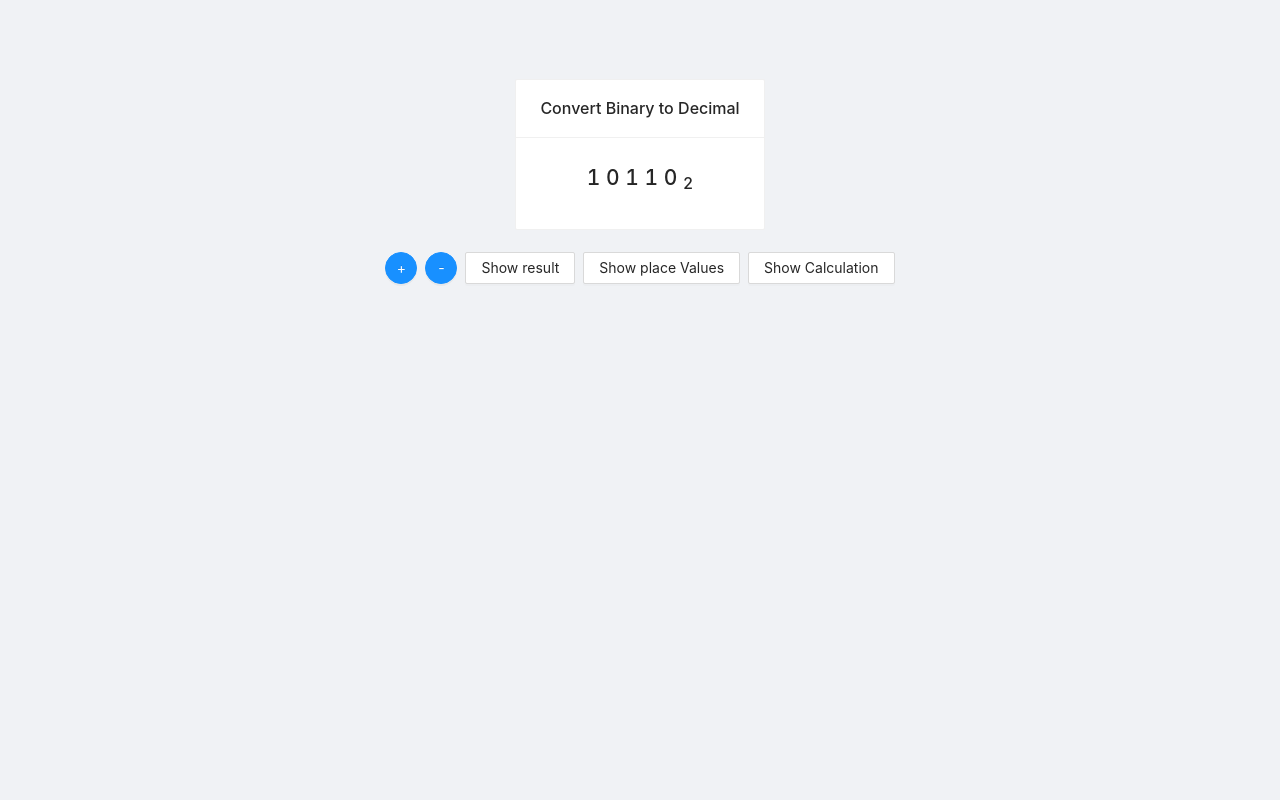
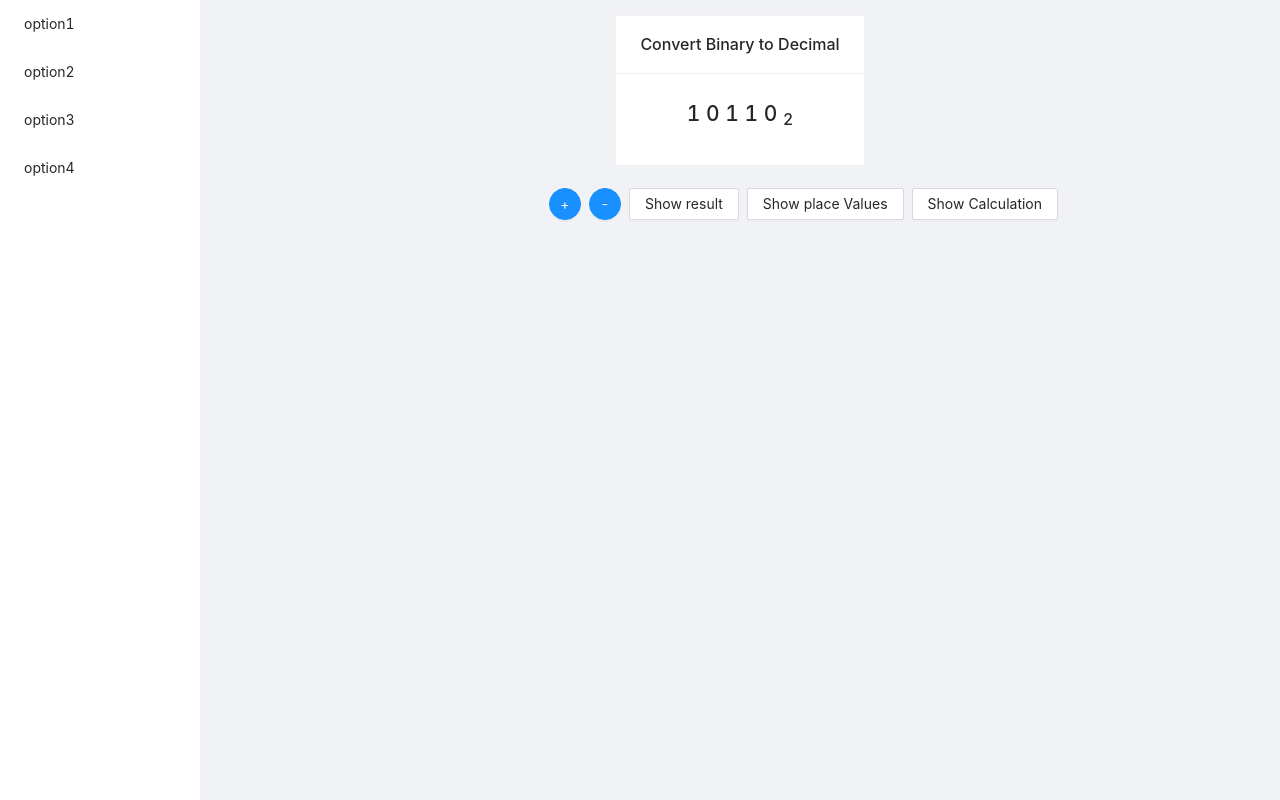
Before and after one commit to jarrodmedrano/binary-quiz, a React (Create React App) app: page / in a window 1280 px wide. Built offline with nearby package versions, Linux system fonts and the light colour scheme.

Commit message:
add sidebar

```diff
--- a/src/App.tsx
+++ b/src/App.tsx
@@ -117,7 +117,7 @@ function App() {
   }, [showSolution]);
 
   return (
-    <Row justify="center" gutter={16}>
+    <Row justify="center" gutter={[16, 16]}>
       <Col span={12}>
         <div className="App">
           <Space direction="vertical">
--- a/src/index.tsx
+++ b/src/index.tsx
@@ -1,14 +1,26 @@
-import { Layout } from 'antd';
+import { Layout, Menu } from 'antd';
 import React from 'react';
 import ReactDOM from 'react-dom';
 import App from './App';
 import './index.css';
 import * as serviceWorker from './serviceWorker';
-const { Header, Content, Footer } = Layout;
+const { Header, Content, Footer, Sider } = Layout;
 
 ReactDOM.render(
   <React.StrictMode>
-    <Layout className="layout">
+    <Layout className="layout" style={{ height: '100vh' }}>
+      <Sider
+      >
+        <Menu
+          mode="inline"
+          style={{ height: '100%', borderRight: 0 }}
+        >
+          <Menu.Item key="1">option1</Menu.Item>
+          <Menu.Item key="2">option2</Menu.Item>
+          <Menu.Item key="3">option3</Menu.Item>
+          <Menu.Item key="4">option4</Menu.Item>
+        </Menu>
+      </Sider>
       <Header style={{ background: 'transparent' }} />
       <Content style={{ padding: '0 50px' }}>
         <App />
```
